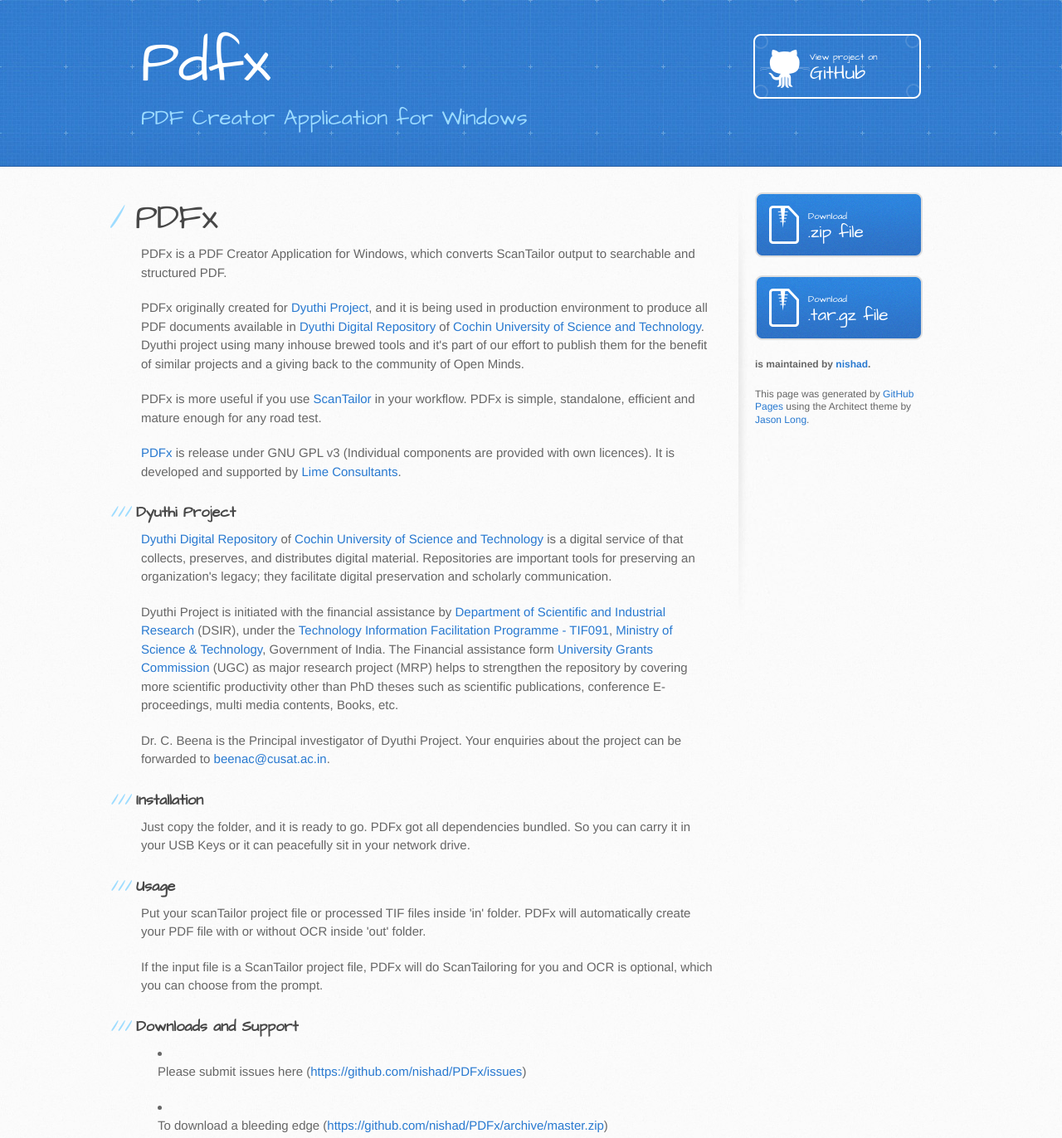
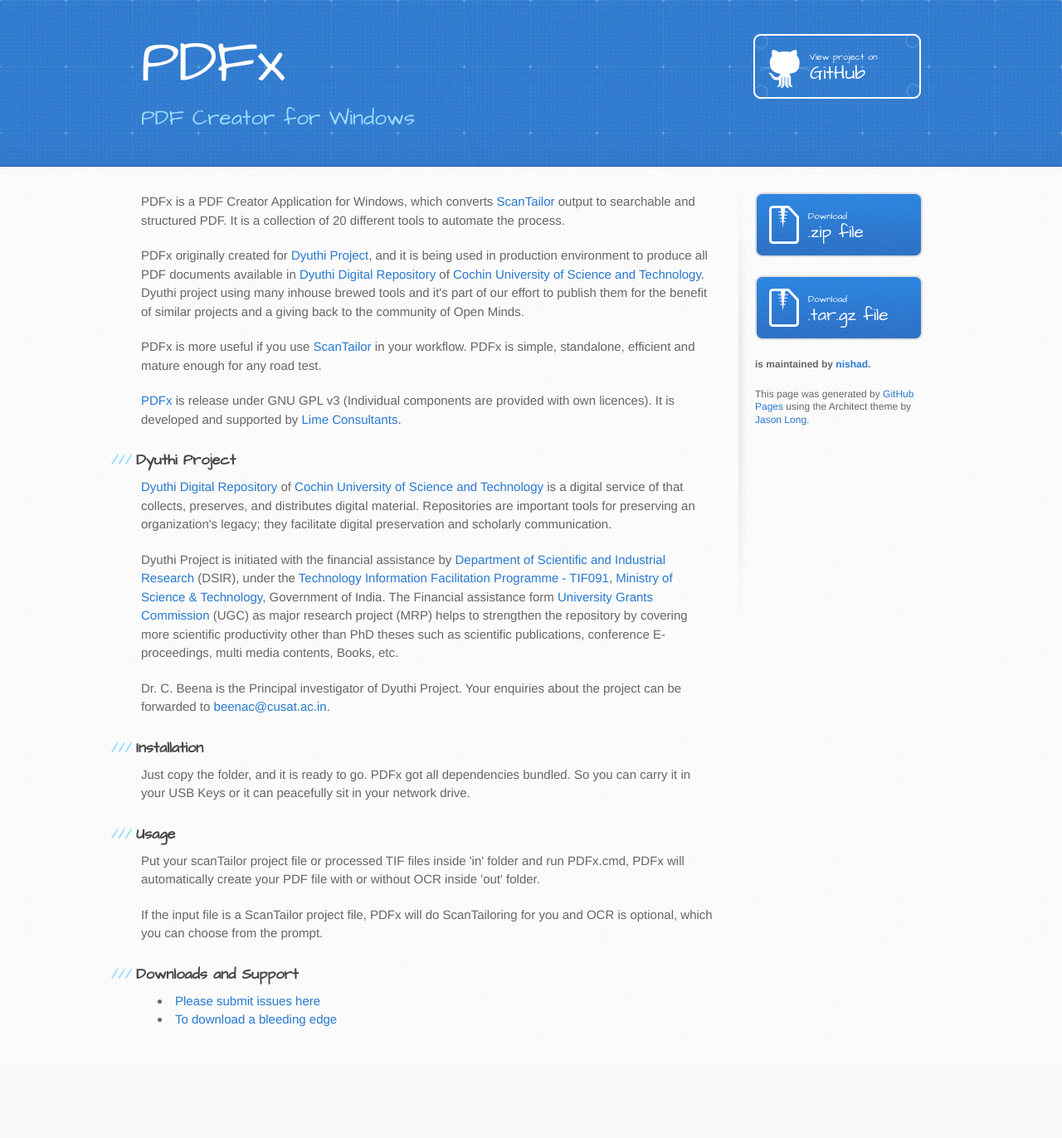
Before and after one commit to nishad/PDFx, a plain HTML site: page index.html in a window 1280 px wide. Shown: the whole page at 83% size. After the commit the page ends 1283 px from the top, so only its background shows below. Drawn offline with Linux system fonts and the light colour scheme.

```diff
--- a/index.html
+++ b/index.html
@@ -13,14 +13,14 @@
     <script src="//html5shiv.googlecode.com/svn/trunk/html5.js"></script>
     <![endif]-->
 
-    <title>Pdfx by nishad</title>
+    <title>PDFx by nishad</title>
   </head>
 
   <body>
     <header>
       <div class="inner">
-        <h1>Pdfx</h1>
-        <h2>PDF Creator Application for Windows</h2>
+        <h1>PDFx</h1>
+        <h2>PDF Creator for Windows</h2>
         <a href="https://github.com/nishad/PDFx" class="button"><small>View project on</small>GitHub</a>
       </div>
     </header>
@@ -28,9 +28,7 @@
     <div id="content-wrapper">
       <div class="inner clearfix">
         <section id="main-content">
-          <h1>PDFx</h1>
-
-<p><strong>PDFx</strong> is a PDF Creator Application for Windows, which converts ScanTailor output to searchable and structured PDF. </p>
+          <p><strong>PDFx</strong> is a PDF Creator Application for Windows, which converts <a href="http://scantailor.sourceforge.net/">ScanTailor</a> output to searchable and structured PDF. It is a collection of 20 different tools to automate the process.</p>
 
 <p>PDFx originally created for <a href="http://dyuhti.cusat.ac.in">Dyuthi Project</a>, and it is being used in production environment to produce all PDF documents available in <a href="http//dyuthi.cusat.ac.in">Dyuthi Digital Repository</a> of <a href="http://www.cusat.ac.in">Cochin University of Science and Technology</a>. Dyuthi project using many inhouse brewed tools and it's part of our effort to publish them for the benefit of similar projects and a giving back to the community of Open Minds.</p>
 
@@ -52,15 +50,15 @@
 
 <h3>Usage</h3>
 
-<p>Put your scanTailor project file or processed TIF files inside 'in' folder. PDFx will automatically create your PDF file with or without OCR inside 'out' folder.</p>
+<p>Put your scanTailor project file or processed TIF files inside 'in' folder and run PDFx.cmd, PDFx will automatically create your PDF file with or without OCR inside 'out' folder.</p>
 
 <p>If the input file is a ScanTailor project file, PDFx will do ScanTailoring for you and OCR is optional, which you can choose from the prompt.</p>
 
 <h3>Downloads and Support</h3>
 
 <ul>
-<li><p>Please submit issues here (<a href="https://github.com/nishad/PDFx/issues">https://github.com/nishad/PDFx/issues</a>)</p></li>
-<li><p>To download a bleeding edge (<a href="https://github.com/nishad/PDFx/archive/master.zip">https://github.com/nishad/PDFx/archive/master.zip</a>)</p></li>
+<li><a href="https://github.com/nishad/PDFx/issues">Please submit issues here</a></li>
+<li><a href="https://github.com/nishad/PDFx/archive/master.zip">To download a bleeding edge</a></li>
 </ul>
         </section>
 
```
Also changed, not shown: params.json (+1 -1 lines).
